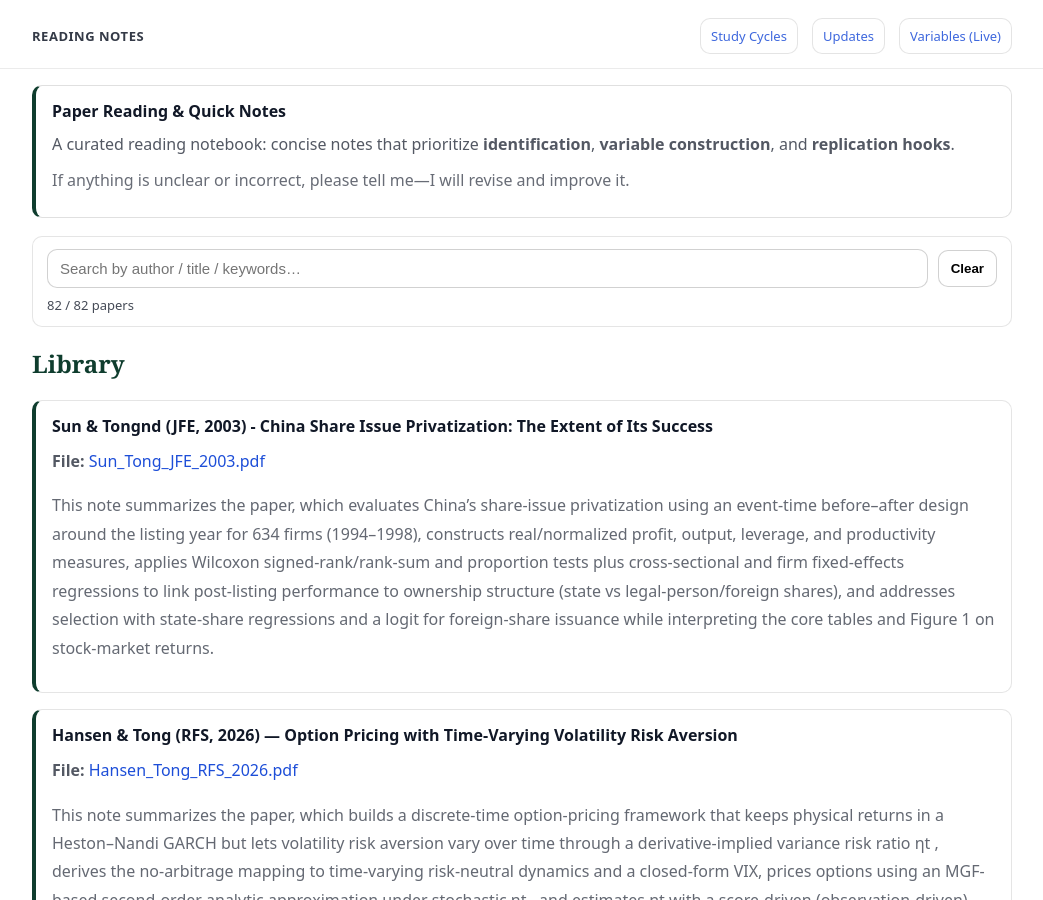
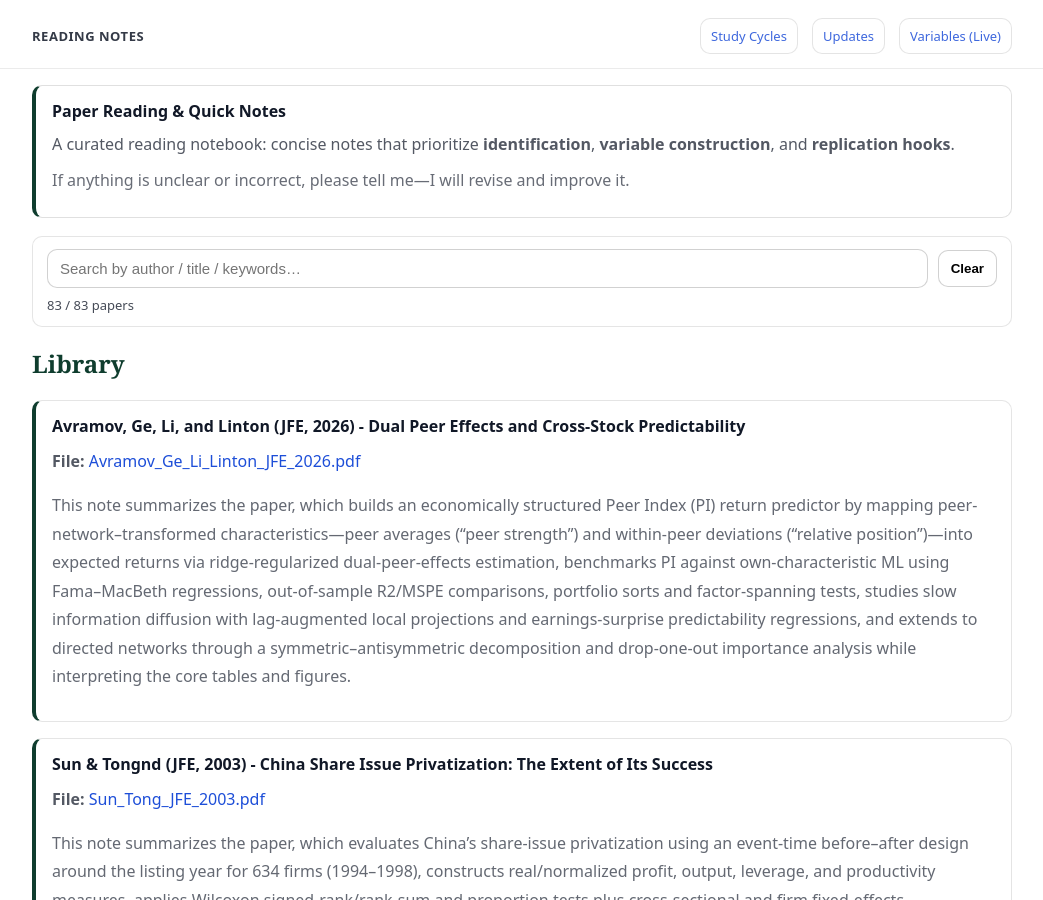
Before and after one commit to yaxinzn/study-archive, a Jekyll site: the page built from reading/index.md, in a window 1280 px wide and 900 px high. Shown: the whole window, without its empty margins (118-1161 px from the left). Built offline with Jekyll 4.4.1, drawn with Linux system fonts in a browser that asks for light colours.

Commit message:
Reading: add/update Avramov_Ge_Li_Linton_JFE_2026.pdf

```diff
--- a/_data/reading.yml
+++ b/_data/reading.yml
@@ -1,3 +1,7 @@
+- title: "Avramov, Ge, Li, and Linton (JFE, 2026) - Dual Peer Effects and Cross-Stock Predictability"
+  file: "Avramov_Ge_Li_Linton_JFE_2026.pdf"
+  desc: "This note summarizes the paper, which builds an economically structured Peer Index (PI) return predictor by mapping peer-network–transformed characteristics—peer averages (“peer strength”) and within-peer deviations (“relative position”)—into expected returns via ridge-regularized dual-peer-effects estimation, benchmarks PI against own-characteristic ML using Fama–MacBeth regressions, out-of-sample R2/MSPE comparisons, portfolio sorts and factor-spanning tests, studies slow information diffusion with lag-augmented local projections and earnings-surprise predictability regressions, and extends to directed networks through a symmetric–antisymmetric decomposition and drop-one-out importance analysis while interpreting the core tables and figures."
+
 - title: "Sun & Tongnd (JFE, 2003) - China Share Issue Privatization: The Extent of Its Success"
   file: "Sun_Tong_JFE_2003.pdf"
   desc: "This note summarizes the paper, which evaluates China’s share-issue privatization using an event-time before–after design around the listing year for 634 firms (1994–1998), constructs real/normalized profit, output, leverage, and productivity measures, applies Wilcoxon signed-rank/rank-sum and proportion tests plus cross-sectional and firm fixed-effects regressions to link post-listing performance to ownership structure (state vs legal-person/foreign shares), and addresses selection with state-share regressions and a logit for foreign-share issuance while interpreting the core tables and Figure 1 on stock-market returns."
```
Also changed, not shown: 1 other file.
